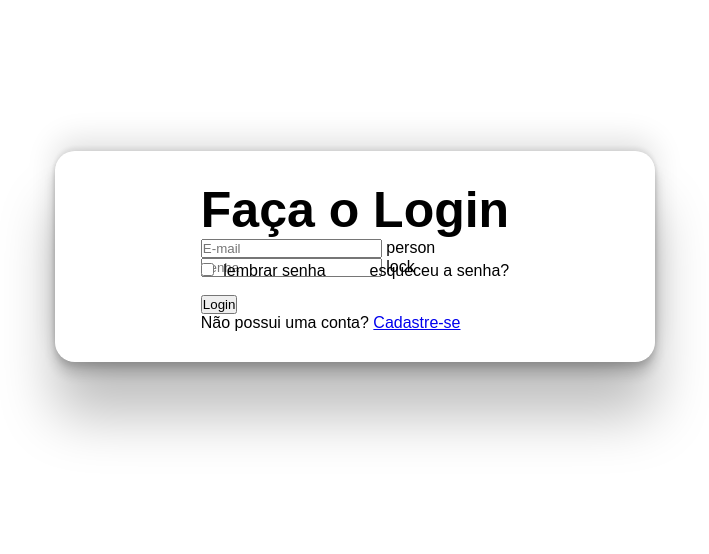
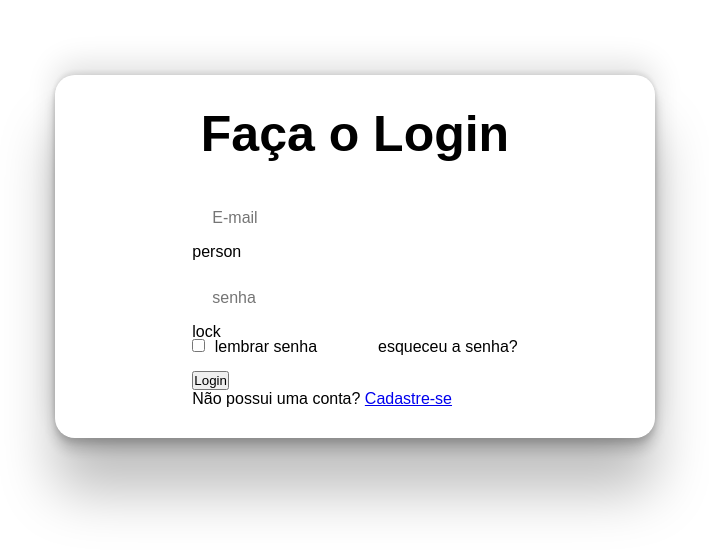
Before and after one commit to junqueiramaria79-art/mlogin, a plain HTML site: page index.html in a window 1280 px wide. Shown: the part 144-698 px from the top of the page, without its empty margins (285-994 px from the left). Drawn offline with Linux system fonts and the light colour scheme; some icons are missing; a web font is replaced by a local one.

Commit message:
Add files via upload

```diff
--- a/index.html
+++ b/index.html
@@ -56,7 +56,24 @@ body{
 .remember-forgot a:hover {
     text-decoration: underline;
 }
+.input-box {
+    position: relative;
+    width: 100%;
+    height: 50px;
+    margin: 30px 0;
+}
+.input-box input {
+    width: 100%;
+    height: 100%;
+    font-family: "Jersey 10", sans-serif;
+    background-color: var(--fundo-primario);
+    border: solid var(--rosa-principal);
+    border-radius: 40px;
+    outline: none;
+    font-size: 16px;
+    padding: 20px 45px 20px 20px;
 
+}
 
   </style>
 </head>
```
